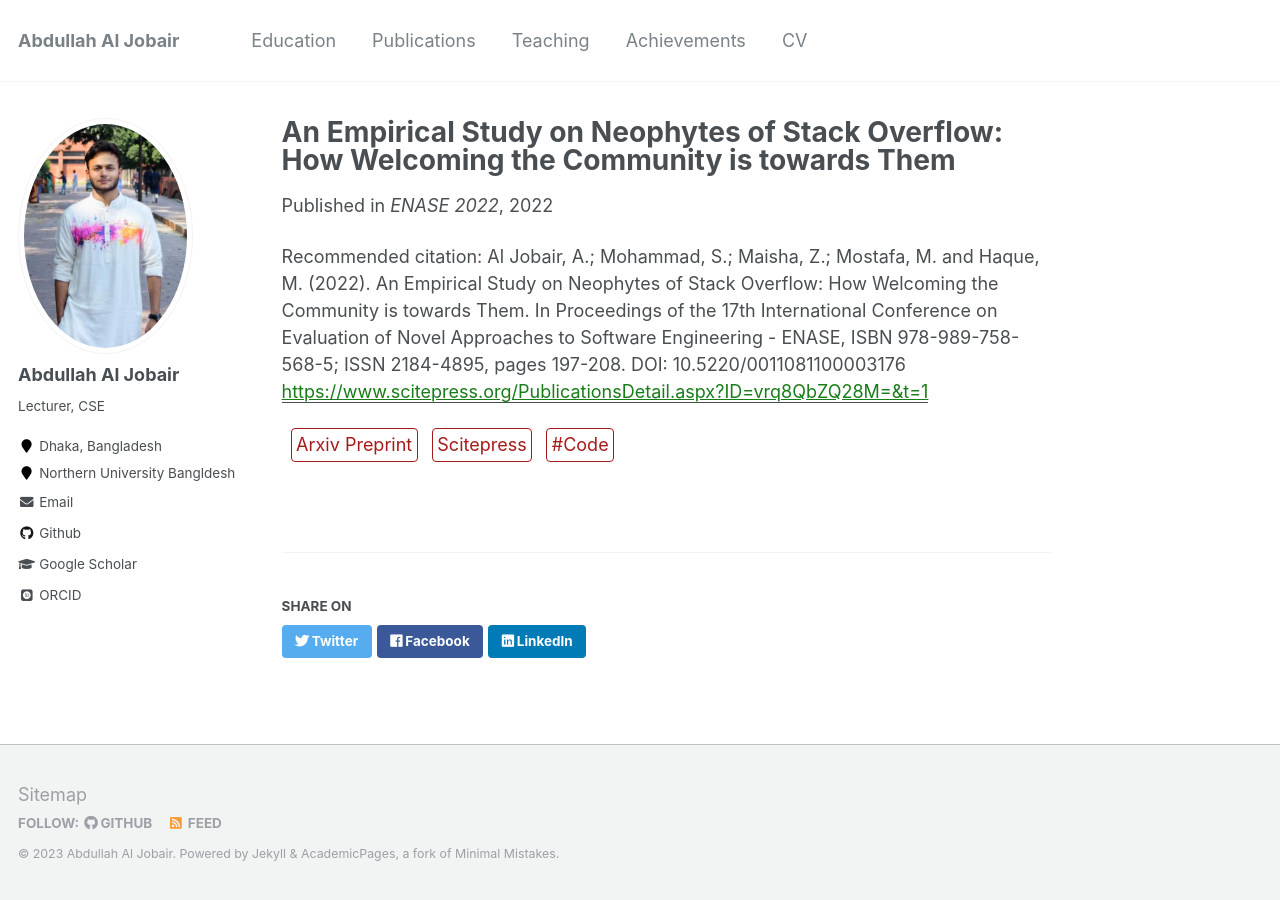
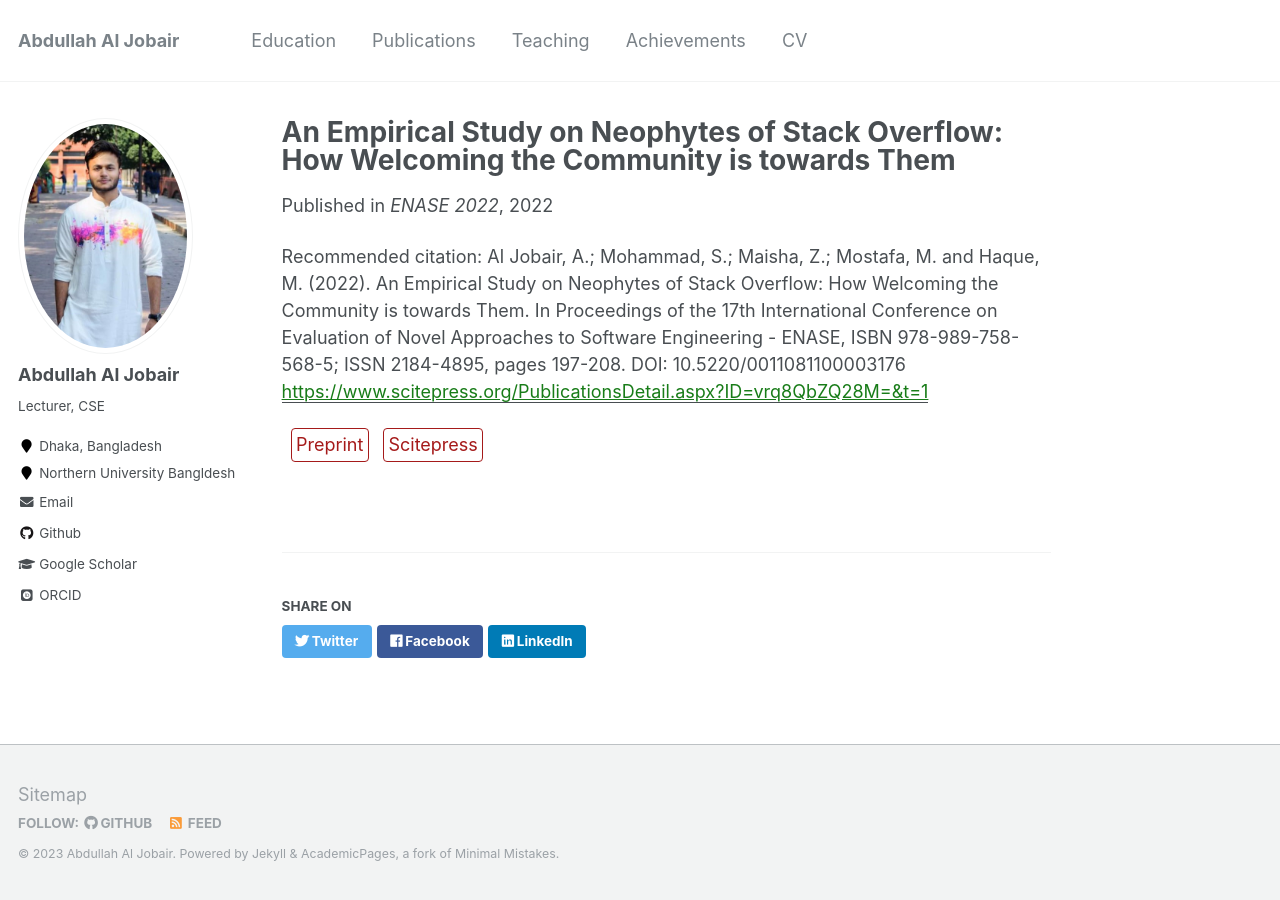
Before and after one commit to Abdullah-Al-Jubair/abdullah-al-jubair.github.io, a Jekyll site: the page built from _publications/ICANN2021preprintAQA.md, in a window 1280 px wide. Built offline with Jekyll 4.4.1, drawn with Linux system fonts in a browser that asks for light colours; some web fonts are replaced.

Commit message:
working on publication

```diff
--- a/_publications/ICANN2021preprintAQA.md
+++ b/_publications/ICANN2021preprintAQA.md
@@ -14,6 +14,5 @@ underReview: 'No'
 
 
 
-[Arxiv Preprint](https://arxiv.org/pdf/2102.10555.pdf){:.btn--research}
+[Preprint](https://www.scitepress.org/PublishedPapers/2022/110811/110811.pdf){:.btn--research}
 [Scitepress](https://www.scitepress.org/PublicationsDetail.aspx?ID=vrq8QbZQ28M=&t=1){:.btn--research}
-[#Code](https://github.com/Farabi-shafkat/Improving-Action-Quality-Assessment-using-ResNets-and-Weighted-Aggregation){:.btn--research}
```
Also changed, not shown: _pages/research.md (+2 -2 lines).
